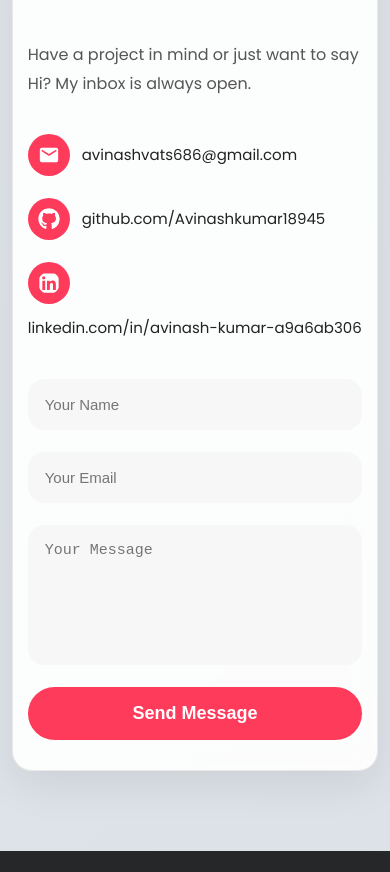
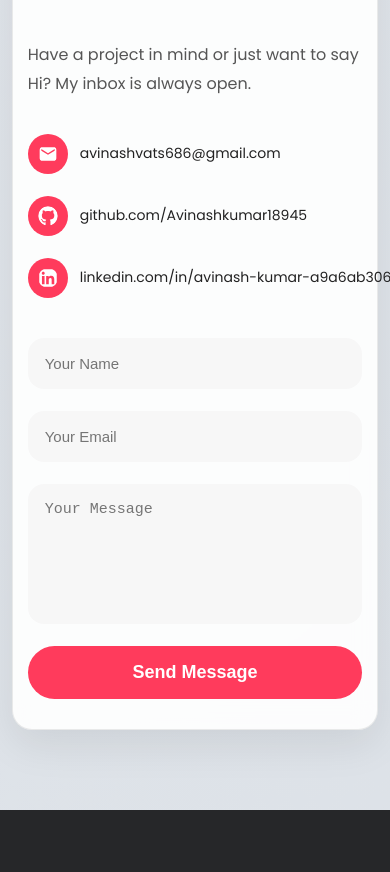
Before and after one commit to Avinashkumar18945/Avinash-Portfolio, a React app: page / in a window 390 px wide. Shown: the part 10360-11232 px from the top of the page. Built offline with nearby package versions, Linux system fonts and the light colour scheme; the HTML template or start-up script is replaced by a standard one.

Commit message:
update portfolio deployment

```diff
--- a/src/components/Contact.css
+++ b/src/components/Contact.css
@@ -213,8 +213,19 @@
     }
 
 
-    .contact-info a{
-        flex-wrap:wrap;
+     .contact-info a{
+        flex-wrap:nowrap;
+        align-items:center;
+        gap:12px;
+        font-size:14px;
+        white-space:nowrap;
+    }
+
+    .contact-info a svg{
+        width:40px;
+        height:40px;
+        padding:10px;
+        flex-shrink:0;
     }
 
 
--- a/src/components/Home.jsx
+++ b/src/components/Home.jsx
@@ -30,11 +30,13 @@ const Home = () => {
 
             {/* Resume Button */}
             <a
-              href="/Updated_Resume.pdf"
+              href={`${import.meta.env.BASE_URL}Updated_Resume.pdf`}
               target="_blank"
               rel="noopener noreferrer"
             >
-              <button>See My Resume »</button>
+              <button>
+                See My Resume »
+              </button>
             </a>
 
             {/* Projects Button */}
```
